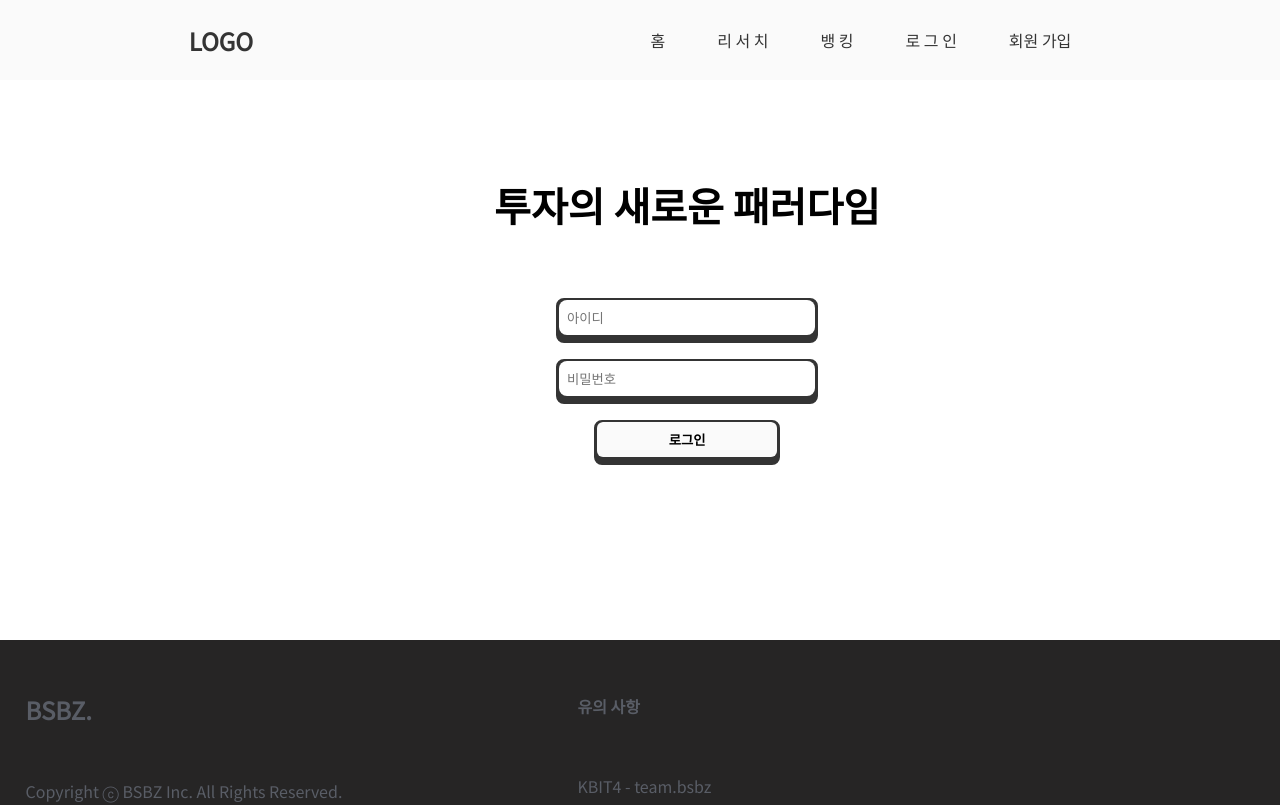
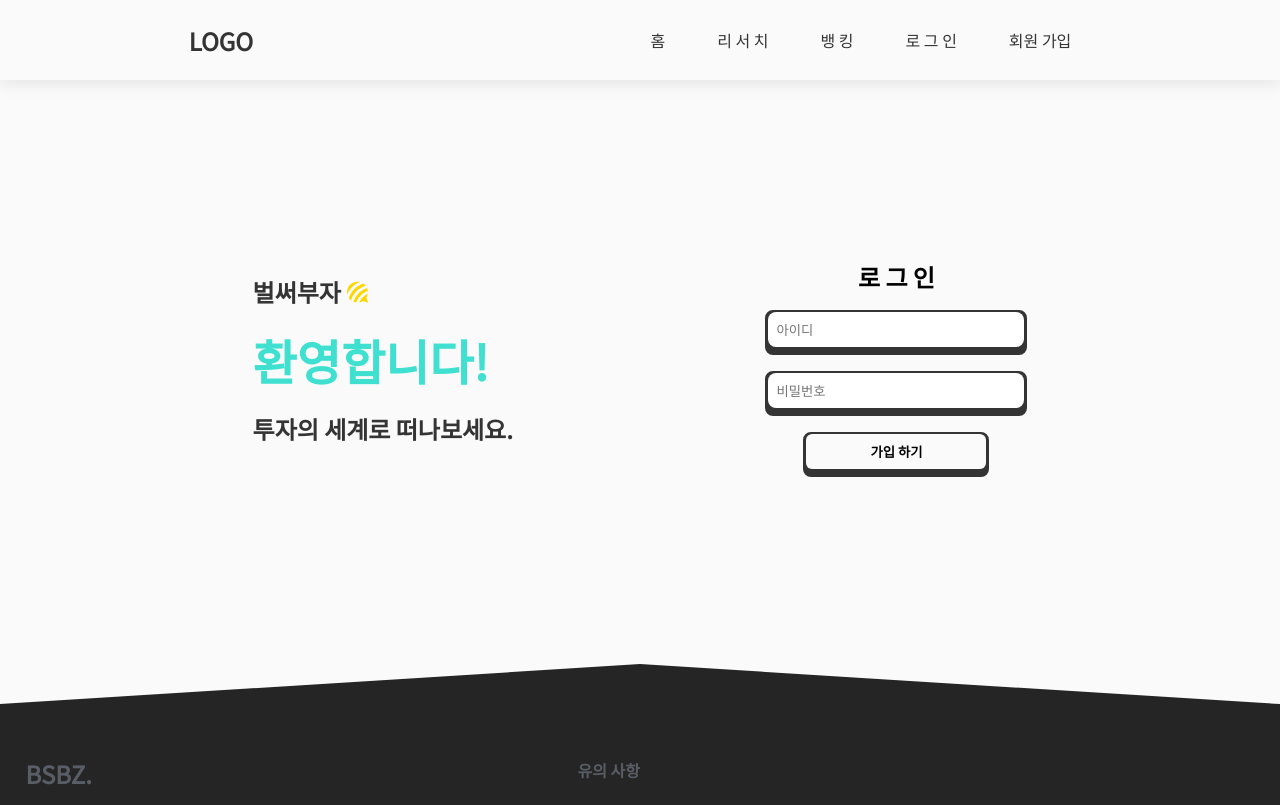
Before and after one commit to sjsin0905/bsbz-frontend, a React (Create React App) app: page /login in a window 1280 px wide. Shown: the top 805 px of the page. Built offline with nearby package versions, Linux system fonts and the light colour scheme.

Commit message:
MOD: reusable-pentagon

```diff
--- a/src/App.tsx
+++ b/src/App.tsx
@@ -6,6 +6,7 @@ import Footer from "./components/Footer/Footer";
 import Loading from "./components/Loading";
 import Signup from "./pages/Signup";
 import Banking from "./pages/Banking";
+import Research from "./pages/Research";
 
 export default function App() {
   return (
@@ -15,6 +16,7 @@ export default function App() {
       <Route path="/signup" element={<Signup />} />
       <Route path="/loading" element={<Loading />} />
       <Route path="/banking" element={<Banking />} />
+      <Route path="/research" element={<Research />} />
     </Routes>
   );
 }
--- a/src/components/Home/HomeInfo.tsx
+++ b/src/components/Home/HomeInfo.tsx
@@ -1,4 +1,6 @@
 import styled from "styled-components";
+import Pentagon from "../Pentagon";
+import { theme } from "../../utils/theme";
 
 const Container = styled.div`
   width: 100vw;
@@ -6,13 +8,13 @@ const Container = styled.div`
   flex-direction: row;
 `;
 
-const Box = styled.div<{ bgType: string }>`
+const Box = styled.div<{ bgtype: string }>`
   height: 100vh;
 
   background-color: ${(props) =>
-    props.bgType === "yellow"
+    props.bgtype === "yellow"
       ? props.theme.highlightColor
-      : props.bgType === "mint"
+      : props.bgtype === "mint"
       ? props.theme.highlightColor2
       : props.theme.backgroundColor};
 
@@ -39,14 +41,22 @@ const TextBox = styled.span`
   }
 `;
 
-const Header = styled.div`
+const Header = styled.div<{ fontcolor: string }>`
+  color: ${(props) =>
+    props.fontcolor === "default"
+      ? props.theme.textColor
+      : props.fontcolor === "mint"
+      ? props.theme.highlightColor2
+      : props.fontcolor === "yellow"
+      ? theme.highlightColor1
+      : props.fontcolor === "white"
+      ? theme.backgroundColor
+      : null};
   h2 {
-    color: ${(props) => props.theme.textColor};
     font-size: 48px;
   }
 
   h3 {
-    color: ${(props) => props.theme.textColor};
     font-size: 36px;
   }
 `;
@@ -65,9 +75,9 @@ export default function HomeInfo() {
   return (
     <>
       <Container>
-        <Box bgType={"yellow"}>
+        <Box bgtype={"yellow"}>
           <TextBox>
-            <Header>
+            <Header fontcolor={"default"}>
               <h3>조각투자</h3>
               <h2>벌써 부자</h2>
             </Header>
@@ -78,11 +88,12 @@ export default function HomeInfo() {
           </TextBox>
           <ImgBox url={"images/resource_img_01.png"} />
         </Box>
+        <Pentagon reverse={"false"} color={"yellow"} bgColor={"bg"} />
 
-        <Box bgType={"white"}>
+        <Box bgtype={"white"}>
           <ImgBox url={"images/resource_img_01.png"} />
           <TextBox>
-            <Header>
+            <Header fontcolor={"mint"}>
               <h2>조각투자 벌써부자</h2>
             </Header>
             <p>
@@ -91,10 +102,11 @@ export default function HomeInfo() {
             </p>
           </TextBox>
         </Box>
+        <Pentagon reverse={"false"} color={"bg"} bgColor={"mint"} />
 
-        <Box bgType={"mint"}>
+        <Box bgtype={"mint"}>
           <TextBox>
-            <Header>
+            <Header fontcolor={"white"}>
               <h2>조각투자 벌써부자</h2>
             </Header>
             <p>
--- a/src/components/Navigation.tsx
+++ b/src/components/Navigation.tsx
@@ -14,7 +14,7 @@ const Container = styled.div`
   flex-direction: row;
   justify-content: space-around;
   align-items: center;
-  /* box-shadow: 0px 2px 18px rgba(0, 0, 0, 0.8); */
+  box-shadow: 0px 2px 18px rgba(0, 0, 0, 0.1);
 `;
 
 const NavBar = styled.div`
--- a/src/components/Pentagon.tsx
+++ b/src/components/Pentagon.tsx
@@ -1,23 +1,54 @@
 import styled from "styled-components";
 
-const Container = styled.div<{ reverse: boolean }>`
+const Container = styled.div<{
+  reverse: string;
+  color: string;
+  bgcolor: string;
+}>`
   height: 5vh;
-  background-color: ${(props) => props.theme.backgroundColor};
+  background-color: ${(props) =>
+    props.bgcolor === "bg"
+      ? props.theme.backgroundColor
+      : props.bgcolor === "mint"
+      ? props.theme.highlightColor2
+      : props.bgcolor === "yellow"
+      ? props.theme.highlightColor
+      : null};
 
   border-left: 50vw solid transparent;
   border-right: 50vw solid transparent;
-  border-top: ${(props) => (props.reverse ? "0vh" : "5vh")} solid
-    ${(props) => props.theme.borderColor};
+  border-top: ${(props) => (props.reverse === "true" ? "0vh" : "5vh")} solid
+    ${(props) =>
+      props.color === "bg"
+        ? props.theme.backgroundColor
+        : props.color === "mint"
+        ? props.theme.highlightColor2
+        : props.color === "yellow"
+        ? props.theme.highlightColor
+        : props.color === "border"
+        ? props.theme.navColor
+        : null};
 
-  border-bottom: ${(props) => (props.reverse ? "5vh" : "0vh")} solid
-    ${(props) => props.theme.borderColor};
+  border-bottom: ${(props) => (props.reverse === "true" ? "5vh" : "0vh")} solid
+    ${(props) =>
+      props.color === "bg"
+        ? props.theme.backgroundColor
+        : props.color === "mint"
+        ? props.theme.highlightColor2
+        : props.color === "yellow"
+        ? props.theme.highlightColor
+        : props.color === "border"
+        ? props.theme.footerColor
+        : null};
 `;
 // 역방향일 경우 border-top 을 변경
 
 interface IPentagonProps {
-  reverse: boolean;
+  reverse: string;
+  color: string;
+  bgColor: string;
 }
 
-export default function Pentagon({ reverse }: IPentagonProps) {
-  return <Container reverse={reverse} />;
+export default function Pentagon({ reverse, color, bgColor }: IPentagonProps) {
+  return <Container reverse={reverse} color={color} bgcolor={bgColor} />;
 }
--- a/src/pages/Login.tsx
+++ b/src/pages/Login.tsx
@@ -1,9 +1,12 @@
+import styled from "styled-components";
+import Loading from "../components/Loading";
 import { useState } from "react";
+import Navigation from "../components/Navigation";
 import Footer from "../components/Footer/Footer";
-import Navigation from "../components/Navigation";
-import Loading from "../components/Loading";
-import styled from "styled-components";
 import { useForm } from "react-hook-form";
+import Pentagon from "../components/Pentagon";
+import { FontAwesomeIcon } from "@fortawesome/react-fontawesome";
+import { faForumbee } from "@fortawesome/free-brands-svg-icons";
 
 const Container = styled.div`
   display: flex;
@@ -12,31 +15,42 @@ const Container = styled.div`
   align-items: center;
 
   padding-top: 12vh;
-  background-color: ${(props) => props.theme.mainColor};
+  background-color: ${(props) => props.theme.backgroundColor};
 `;
 
 const Main = styled.div`
-  height: 68vh;
-  width: 100vw;
+  height: 76vh;
+  width: 100%;
 
   display: flex;
+  flex-direction: column;
+  justify-content: space-between;
+  align-items: center;
+`;
+
+const LoginBox = styled.div`
+  width: 100%;
+  display: flex;
   flex-direction: row;
-  justify-content: end;
   align-items: center;
+  justify-content: space-evenly;
 `;
 
 const TextBox = styled.div`
   height: 68vh;
   display: flex;
   flex-direction: column;
-  justify-content: space-between;
+  justify-content: center;
   align-items: center;
-  margin-top: 20vh;
-  margin-right: 50vh;
+
+  span {
+    color: ${(props) => props.theme.errorColor};
+    font-weight: bold;
+  }
+
   h2 {
     // 회원가입 텍스트
     margin-bottom: 2vh;
-    font-size: 40px;
   }
 `;
 
@@ -49,14 +63,9 @@ const Forms = styled.div`
   form {
     display: flex;
     flex-direction: column;
-    justify-content: start;
+    justify-content: center;
     align-items: center;
-    height: 40vh;
     // 입력 폼
-
-    p {
-      margin-bottom: 2vh;
-    }
 
     input {
       // 데이터 입력 폼
@@ -71,11 +80,6 @@ const Forms = styled.div`
       width: 180px;
       padding: 1vh;
       border-radius: 6px;
-    }
-
-    span {
-      color: ${(props) => props.theme.errorColor};
-      font-weight: bold;
     }
   }
 `;
@@ -105,7 +109,7 @@ const ButtonBox = styled.div`
     cursor: pointer;
     button {
       color: ${(props) => props.theme.borderColor};
-      background-color: ${(props) => props.theme.cyColor};
+      background-color: ${(props) => props.theme.highlightColor};
       cursor: pointer;
     }
   }
@@ -120,34 +124,95 @@ const InputBox = styled.div`
   padding: 0 1px 6px 1px;
 `;
 
+const LeftBox = styled.div`
+  color: ${(props) => props.theme.highlightColor};
+  font-size: 24px;
+
+  h2 {
+    font-size: 48px;
+    color: ${(props) => props.theme.highlightColor2};
+  }
+
+  h3 {
+    font-size: 24px;
+    color: ${(props) => props.theme.textColor};
+  }
+
+  h4 {
+    font-size: 24px;
+    color: ${(props) => props.theme.textColor};
+  }
+`;
+
+const Lines = styled.div`
+  width: 100%;
+  height: 100%;
+  display: flex;
+  flex-direction: column;
+  justify-content: start;
+  align-items: center;
+`;
+
+const Line = styled.div`
+  width: 100%;
+  display: flex;
+  flex-direction: row;
+  justify-content: start;
+  align-items: center;
+
+  gap: 6px;
+  margin-bottom: 2vh;
+`;
+
 interface IFormData {
   user_id: string;
   password: string;
+  email: string;
+  user_name: string;
+  ssn: string;
+  phone_num: string;
 }
 
-export default function Login() {
+export default function Signup() {
   const [isLoading, setIsLoading] = useState(false);
+
   const {
     register,
+    watch,
     handleSubmit,
     formState: { errors },
   } = useForm<IFormData>();
 
   const onValid = (data: IFormData) => {
     console.log(data);
-    console.log(errors);
+    // console.log(errors);
   };
+
   return (
     <>
       {isLoading && <Loading />}
       <Navigation />
       <Container>
         <Main>
+          <LoginBox>
+            <LeftBox>
+              <Lines>
+                <Line>
+                  <h4>벌써부자</h4>
+                  <FontAwesomeIcon icon={faForumbee} />
+                </Line>
+                <Line>
+                  <h2>환영합니다!</h2>
+                </Line>
+                <Line>
+                  <h3>투자의 세계로 떠나보세요.</h3>
+                </Line>
+              </Lines>
+            </LeftBox>
             <TextBox>
               <Forms>
-              <h2>투자의 새로운 패러다임</h2>
-              <br></br>
-              <br></br>
+                <h2>로 그 인</h2>
+
                 <form onSubmit={handleSubmit(onValid)}>
                   <InputBox>
                     <input
@@ -167,9 +232,12 @@ export default function Login() {
                       placeholder="비밀번호"
                     />
                   </InputBox>
+
                   <ButtonBox>
-                  <button>로그인</button>
+                    <button>가입 하기</button>
                   </ButtonBox>
+                </form>
+              </Forms>
 
               <span>
                 {errors?.user_id?.message
@@ -178,9 +246,10 @@ export default function Login() {
                   ? errors?.password?.message
                   : " "}
               </span>
-              </form>
-            </Forms>
             </TextBox>
+          </LoginBox>
+
+          <Pentagon reverse={"true"} color={"border"} bgColor={"bg"} />
         </Main>
       </Container>
       <Footer />
--- a/src/pages/Research.tsx
+++ b/src/pages/Research.tsx
@@ -1,11 +1,13 @@
 import styled from "styled-components";
 import Navigation from "../components/Navigation";
+import Hood from "../components/Hood";
 
 const Container = styled.div``;
 
 export default function Research() {
   return (
     <>
+      <Hood title={"RESEARCH"} />
       <Navigation />
       <Container></Container>
     </>
--- a/src/pages/Signup.tsx
+++ b/src/pages/Signup.tsx
@@ -30,8 +30,9 @@ const TextBox = styled.div`
   height: 68vh;
   display: flex;
   flex-direction: column;
-  justify-content: space-between;
+  justify-content: start;
   align-items: center;
+  margin: 3vh 0 3vh 0;
 
   span {
     color: ${(props) => props.theme.errorColor};
@@ -99,7 +100,7 @@ const ButtonBox = styled.div`
     cursor: pointer;
     button {
       color: ${(props) => props.theme.borderColor};
-      background-color: ${(props) => props.theme.cyColor};
+      background-color: ${(props) => props.theme.highlightColor};
       cursor: pointer;
     }
   }
@@ -184,7 +185,6 @@ export default function Signup() {
       <Navigation />
       <Container>
         <Main>
-          <Pentagon reverse={false} />
           <TextBox>
             <Forms>
               <h2>회원 가입</h2>
@@ -305,7 +305,7 @@ export default function Signup() {
             </span>
           </TextBox>
 
-          <Pentagon reverse={true} />
+          <Pentagon reverse={"true"} color={"border"} bgColor={"bg"} />
         </Main>
       </Container>
       <Footer />
--- a/src/utils/theme.ts
+++ b/src/utils/theme.ts
@@ -11,7 +11,7 @@ export const theme: DefaultTheme = {
   // 테두리 색
   highlightColor: "#ffd700ff",
   // 강조 색 - 노랑
-  highlightColor2: "#5ca7aeff",
+  highlightColor2: "#40E0D0ff",
   // 강조 색 - 민트
   textColor: "#343434ff",
   // 기본 텍스트 색상 - 검정색
```
Lines whose indentation alone changed are shown as unchanged.
